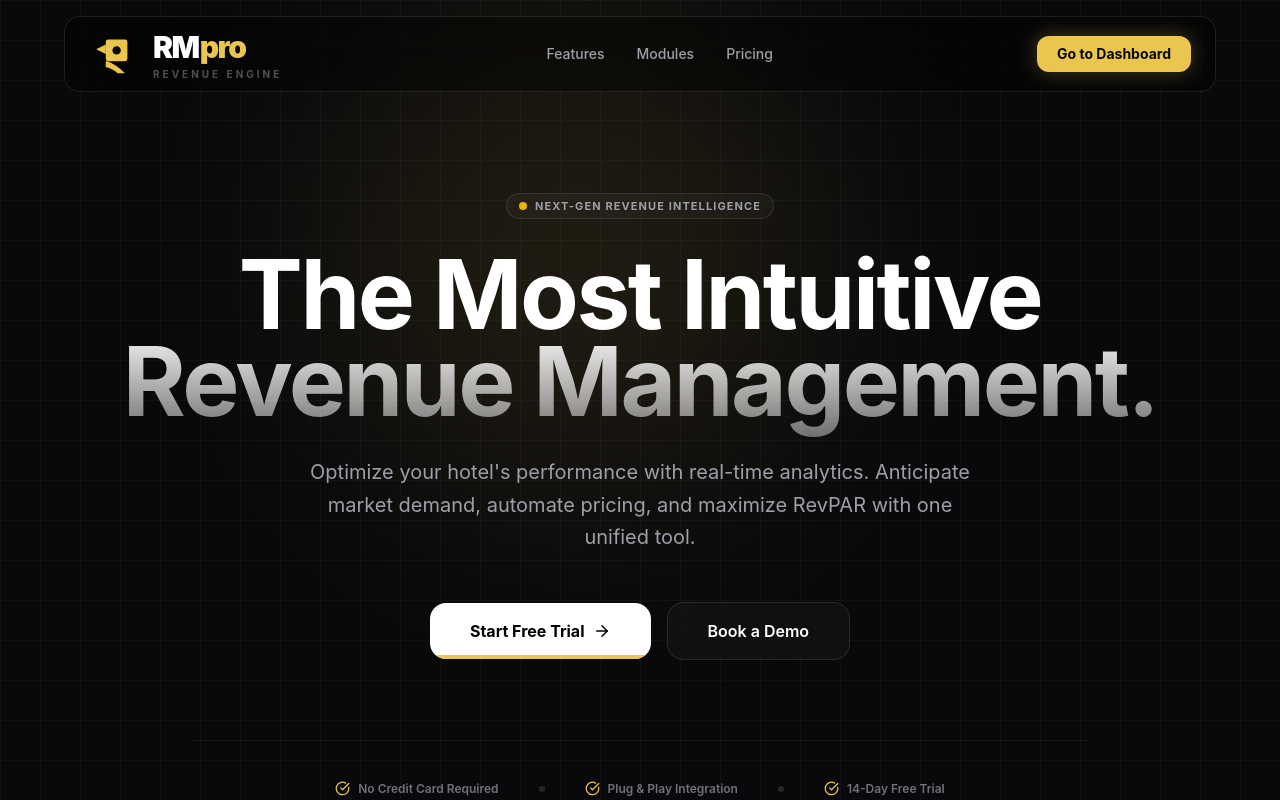
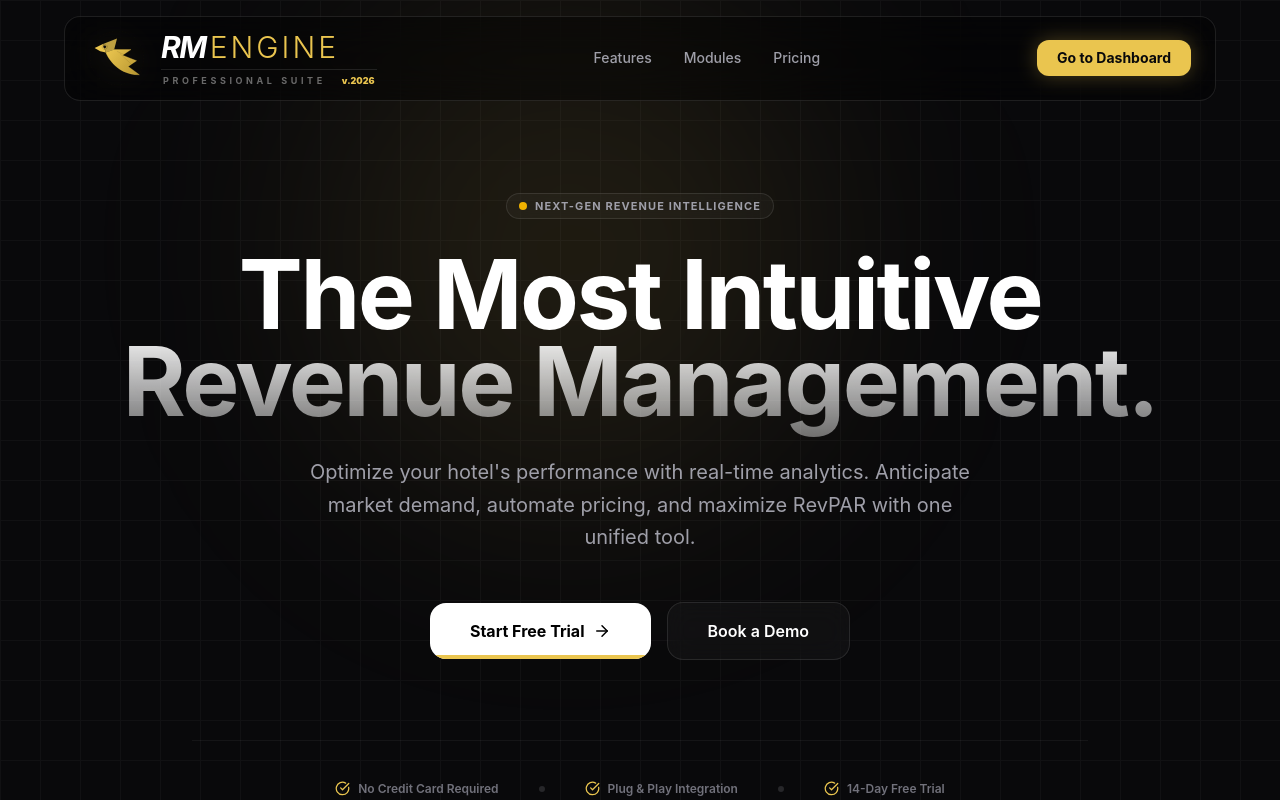
Before and after one commit to oguzatasoy2-hue/rm-dashboard-pro, a Next.js app: page / in a window 1280 px wide. Shown: the top 800 px of the page. Built offline with nearby package versions, Linux system fonts and the light colour scheme.

Commit message:
Branding: Refined architectural eagle logo for professional RM suite

```diff
--- a/src/components/LogoORM.tsx
+++ b/src/components/LogoORM.tsx
@@ -5,60 +5,82 @@ export const LogoORM = () => {
         <div className="flex items-center gap-4 group cursor-pointer select-none">
 
             {/*
-        LOGUE CONCEPT : "L'Aigle Polyvalent"
-        3 Parties distinctes pour 3 piliers RMpro :
-        1. Le Bec (Précision / Yield)
-        2. L'Oeil (Vision / Market Insight)
-        3. L'Aile (Puissance / Automisation)
+        LOGUE CONCEPT : "L'Aigle Architectural"
+        Un design alliant réalisme géométrique et structure d'ingénierie.
+        1. Le Bec : Précision (Forme aérodynamique)
+        2. L'Oeil : Intelligence (Cercle de focalisation)
+        3. L'Aile : Structure (Lignes de force de type aéronautique)
       */}
-            <div className="relative flex items-center justify-center w-12 h-12 transition-all duration-500 ease-[cubic-bezier(0.16,1,0.3,1)] group-hover:rotate-[5deg]">
+            <div className="relative flex items-center justify-center w-14 h-14 transition-all duration-700 ease-[cubic-bezier(0.16,1,0.3,1)]">
                 <svg
-                    viewBox="0 0 40 40"
+                    viewBox="0 0 100 100"
                     fill="none"
                     xmlns="http://www.w3.org/2000/svg"
-                    className="w-full h-full"
+                    className="w-full h-full drop-shadow-[0_0_15px_rgba(234,197,79,0.1)]"
                 >
-                    {/* 1. LE BEC (Précision Chirurgicale) - Triangle net et tranchant */}
-                    <path
-                        d="M6 16 L14 12 V20 L6 16 Z"
-                        fill="#EAC54F"
-                        className="transition-transform duration-500 group-hover:-translate-x-1"
-                    />
+                    {/* Structure de fond / Grille d'architecture (Subtile) */}
+                    <circle cx="50" cy="50" r="48" stroke="#EAC54F" strokeWidth="0.5" strokeDasharray="2 4" opacity="0.1" />
 
-                    {/* 2. L'OEIL (Vision Panoramique / Insight) - Carré avec cercle négatif */}
-                    <rect
-                        x="14" y="8" width="18" height="18"
-                        fill="#EAC54F"
-                        rx="2"
-                        className="transition-opacity duration-500 group-hover:opacity-80"
-                    />
-                    <circle cx="23" cy="17" r="3.5" fill="#09090B" />
+                    {/* L'AIGLE - DESIGN ARCHITECTURAL */}
+                    <g className="transition-all duration-500 group-hover:translate-x-1">
 
-                    {/* 3. L'AILE (Agilité / Performance) - Segment modulaire courbé */}
-                    <path
-                        d="M14 26 C 14 26, 20 26, 30 36 L 24 36 C 24 36, 18 31, 14 31 V 26 Z"
-                        fill="#EAC54F"
-                        className="transition-transform duration-700 delay-75 group-hover:translate-y-1 group-hover:translate-x-1"
-                    />
+                        {/* L'Aile (Structure de plumes géométriques) */}
+                        <path
+                            d="M30 40 C 30 40, 45 80, 90 80 L 70 65 L 85 55 L 60 45 L 75 35 L 45 35 Z"
+                            fill="url(#goldGradient)"
+                            stroke="#EAC54F"
+                            strokeWidth="0.5"
+                        />
 
-                    {/* Support Line (Cohésion) */}
-                    <rect x="14" y="26" width="2" height="5" fill="#EAC54F" opacity="0.3" />
+                        {/* Le Corps / Cou (Lignes de force) */}
+                        <path
+                            d="M30 40 L 45 35 L 50 15 L 25 25 L 30 40 Z"
+                            fill="#EAC54F"
+                            fillOpacity="0.8"
+                        />
+
+                        {/* La Tête (Précision réaliste) */}
+                        <path
+                            d="M25 25 L 10 32 L 20 38 L 30 40 L 25 25 Z"
+                            fill="#EAC54F"
+                        />
+
+                        {/* L'Oeil (Le centre de la vision) */}
+                        <circle cx="28" cy="30" r="2.5" fill="#09090B" />
+                        <circle cx="28" cy="30" r="4.5" stroke="#09090B" strokeWidth="0.5" strokeDasharray="1 1" />
+
+                        {/* Détails de finition (Lignes de plumes) */}
+                        <path d="M55 42 L 80 65" stroke="#09090B" strokeWidth="0.5" opacity="0.3" />
+                        <path d="M50 38 L 75 50" stroke="#09090B" strokeWidth="0.5" opacity="0.3" />
+                    </g>
+
+                    {/* Gradient Definition */}
+                    <defs>
+                        <linearGradient id="goldGradient" x1="30" y1="40" x2="90" y2="80" gradientUnits="userSpaceOnUse">
+                            <stop stopColor="#EAC54F" />
+                            <stop offset="1" stopColor="#B69530" />
+                        </linearGradient>
+                    </defs>
                 </svg>
             </div>
 
-            {/* Logotype Branding */}
-            <div className="flex flex-col leading-none">
-                <div className="flex items-baseline">
-                    <span className="text-3xl font-black tracking-tighter text-white">
+            {/* Logotype Branding - Architecture Font Feel */}
+            <div className="flex flex-col justify-center">
+                <div className="flex items-baseline border-b border-white/10 pb-1 mb-1">
+                    <span className="text-3xl font-bold tracking-tighter text-white uppercase italic">
                         RM
                     </span>
-                    <span className="text-3xl font-black tracking-tighter text-[#EAC54F] ml-[1px]">
-                        pro
+                    <span className="text-3xl font-light tracking-[0.1em] text-[#EAC54F] ml-1 uppercase">
+                        Engine
                     </span>
                 </div>
-                <span className="text-[10px] font-bold uppercase tracking-[0.3em] text-white/30 mt-1">
-                    Revenue Engine
-                </span>
+                <div className="flex justify-between items-center px-[2px]">
+                    <span className="text-[9px] font-bold uppercase tracking-[0.4em] text-white/40">
+                        Professional Suite
+                    </span>
+                    <div className="h-[1px] flex-1 bg-white/10 ml-2"></div>
+                    <span className="text-[9px] font-black text-[#EAC54F] ml-2">v.2026</span>
+                </div>
             </div>
 
         </div>
```
